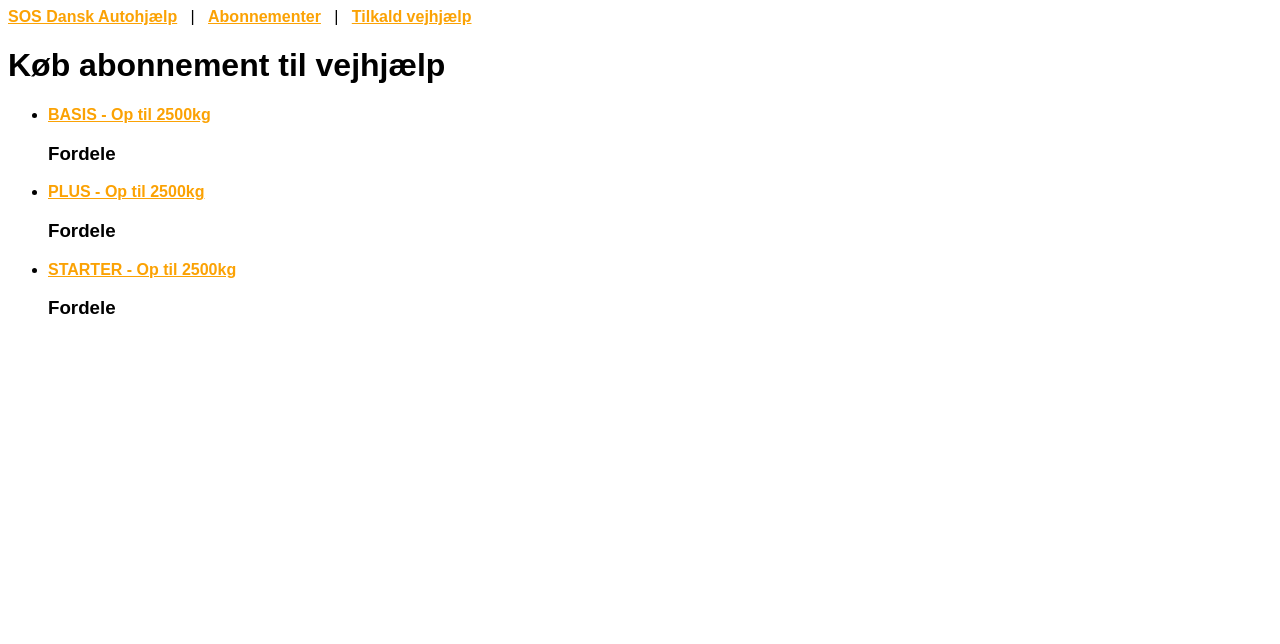
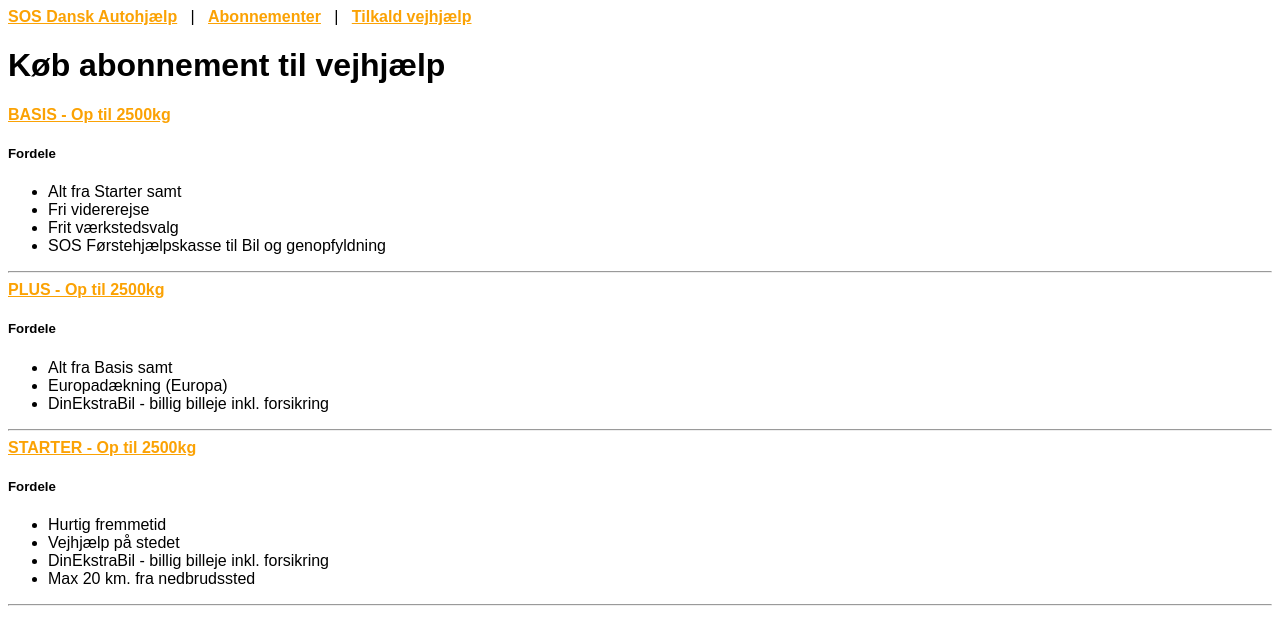
Before and after one commit to lajlev/11ty-test, an Eleventy site: page src/site/products/index.html in a window 1280 px wide. Built offline with nearby package versions, Linux system fonts and the light colour scheme; Eleventy itself is replaced by a stand-in of ours; files that its build step writes are made by us from their sources; what node-fetch would draw is missing.

Commit message:
Various changes

```diff
--- a/src/site/products/index.html
+++ b/src/site/products/index.html
@@ -3,11 +3,15 @@
 title: "Køb abonnement til vejhjælp"
 ---
 <h1>{{ title }}</h1>
-<ul>
-  {% for product in collections.products %}
-    <li><a href="{{ product.url | url }}">{{ product.data.title }}</a></li>
 
-    <h3>Fordele</h3>
+{% for product in collections.products %}
+  <a href="{{ product.url | url }}">{{ product.data.title }}</a>
 
+  <h5>Fordele</h5>
+  <ul>
+  {% for item in product.data.selling_points %}
+  <li>{{ item }}</li>
   {% endfor %}
 </ul>
+<hr>
+{% endfor %}
--- a/src/site/products/plus.md
+++ b/src/site/products/plus.md
@@ -2,10 +2,10 @@
 layout: layouts/product.html
 title: PLUS - Op til 2500kg
 price: 49
-sellingPoints:
-- Alt fra Basis samt
-- Europadækning (Europa)
-- DinEkstraBil - billig billeje inkl. forsikring
+selling_points:
+  - Alt fra Basis samt
+  - Europadækning (Europa)
+  - DinEkstraBil - billig billeje inkl. forsikring
 ---
 
 Et PLUS abonnement sikrer dig udvidet vejhjælpsdækning i Danmark og hele Europa med større fleksibilitet. Som abonnent er du sikret fremragende vejhjælp med højt serviceniveau, til en fast lav pris.
--- a/src/site/products/starter.md
+++ b/src/site/products/starter.md
@@ -2,11 +2,11 @@
 layout: layouts/product.html
 title: STARTER - Op til 2500kg
 price: 49
-sellingPoints:
-- Hurtig fremmetid
-- Vejhjælp på stedet
-- DinEkstraBil - billig billeje inkl. forsikring
-- Max 20 km. fra nedbrudssted
+selling_points:
+  - Hurtig fremmetid
+  - Vejhjælp på stedet
+  - DinEkstraBil - billig billeje inkl. forsikring
+  - Max 20 km. fra nedbrudssted
 ---
 
 Med et STARTER abonnement får du fremragende vejhjælp i hele Danmark til en rigtig god pris og kan nyde godt af den høje **kvalitet og service**, der kendetegner SOS Dansk Autohjælp.
```
Also changed, not shown: src/site/products/basis.md (line endings or trailing spaces), 1 other file.
